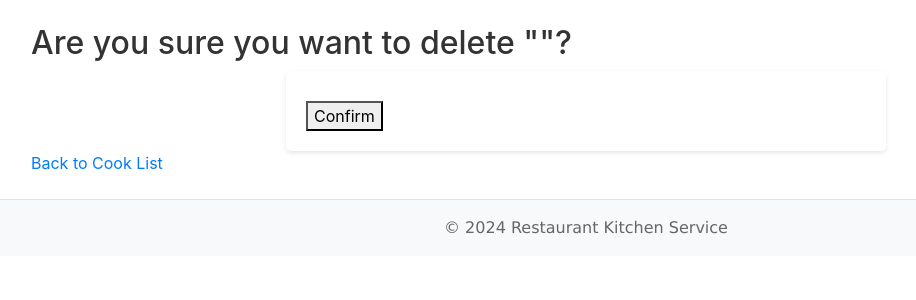
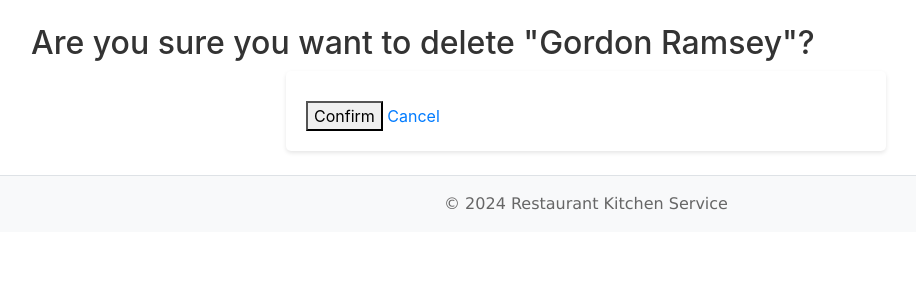
Before and after one commit to dsokolovskiy/Restaurant-Kitchen-Service, a Django app: page /kitchen/cooks/1/delete/ in a window 1280 px wide. Shown: the part 121-421 px from the top of the page, without its empty margins (54-970 px from the left). Run offline with Django 5.2, Linux system fonts and the light colour scheme; data comes from the database, SQL or seed files in the repository; both versions use the stored data as it was after the commit; some libraries are stand-ins or nearby versions.

Commit message:
modified cook_delete & cook_list.html

```diff
--- a/templates/kitchen/cook_delete.html
+++ b/templates/kitchen/cook_delete.html
@@ -1,12 +1,13 @@
-{% extends "base.html" %}
+{% extends 'base.html' %}
 
-{% block title %}Delete Cook{% endblock %}
+{% block title %}Confirm Delete{% endblock %}
 
 {% block content %}
-<h2>Are you sure you want to delete "{{ cook.name }}"?</h2>
-<form method="post">
-    {% csrf_token %}
-    <button type="submit">Confirm</button>
-</form>
-<a href="{% url 'kitchen:cook_list' %}">Back to Cook List</a>
+    <h2>Are you sure you want to delete
+        "{{ object.first_name|default:"No Name" }} {{ object.last_name|default:"No Last Name" }}"?</h2>
+    <form method="post">
+        {% csrf_token %}
+        <button type="submit">Confirm</button>
+        <a href="{% url 'kitchen:cook_list' %}">Cancel</a>
+    </form>
 {% endblock %}
--- a/templates/kitchen/cook_list.html
+++ b/templates/kitchen/cook_list.html
@@ -4,12 +4,14 @@
 
 {% block content %}
 <h2>Cook List</h2>
-<a href="{% url 'kitchen:cook_create' %}">Create New Cooks</a>
+<a href="{% url 'kitchen:cook_create' %}">Create New Cook</a>
 <ul>
     {% for cook in cook_list %}
         <li>
-            <a href="{% url 'kitchen:cook_detail' cook.pk %}">{{ cook.name }}</a>
+            <a href="{% url 'kitchen:cook_detail' cook.pk %}">{{ cook.username }}</a> <!-- використовуйте username, якщо це є полем -->
         </li>
+    {% empty %}
+        <li>No cooks available.</li>
     {% endfor %}
 </ul>
 {% endblock %}
```
Also changed, not shown: db.sqlite3.
